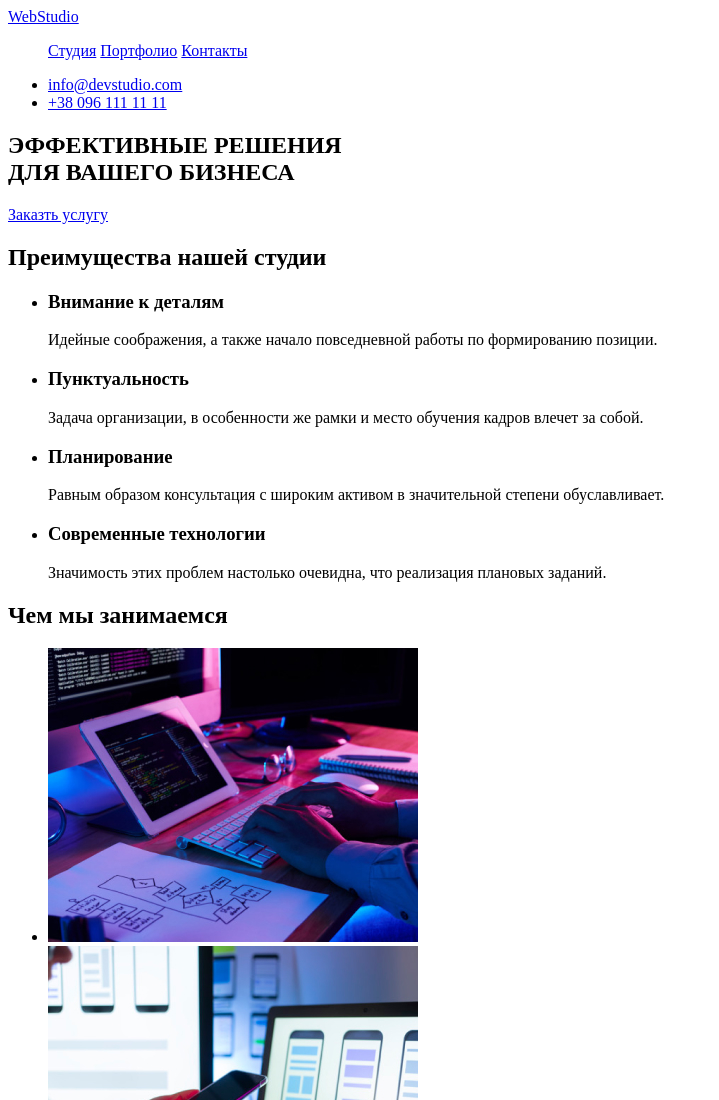
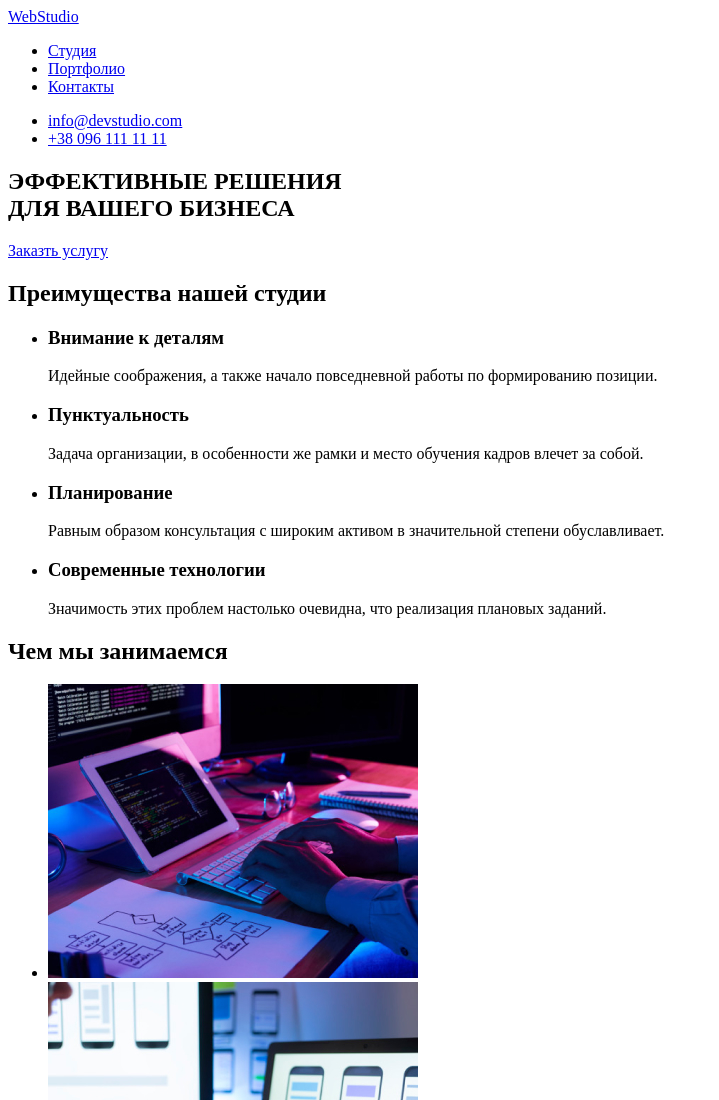
Before and after one commit to Evgeniavep/goit-markup-hw-01, a plain HTML site: page index.html in a window 1280 px wide. Shown: the top 1100 px of the page, without its empty margins (0-719 px from the left). Drawn offline with Linux system fonts and the light colour scheme.

Commit message:
Исправила ошибки2

```diff
--- a/index.html
+++ b/index.html
@@ -10,9 +10,9 @@
         <nav>
             <a href="./index.html">WebStudio</a>
             <ul>
-                <a href="#">Студия</a>
-                <a href="#">Портфолио</a>
-                <a href="#">Контакты</a>
+                <li><a href="#">Студия</a></li>
+                <li><a href="#">Портфолио</a></li>
+                <li><a href="#">Контакты</a></li>
             </ul>
         </nav>
         <ul>
```
